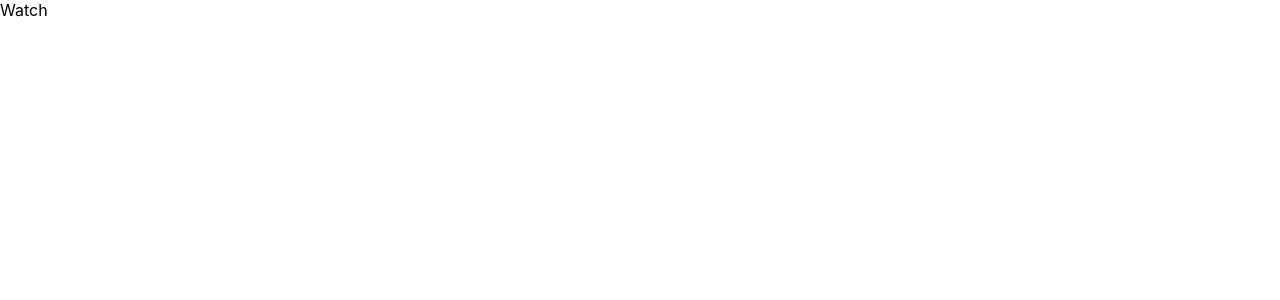
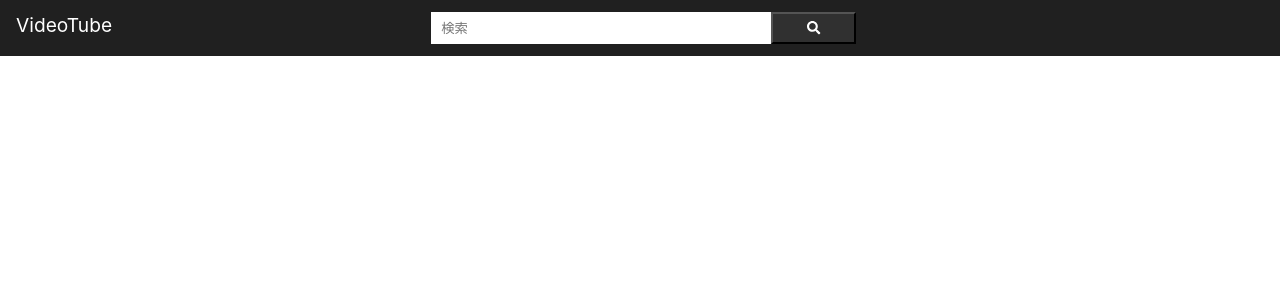
Before and after one commit to Yamashita-Yoshimasa/YouTube-clone-app, a React (Create React App) app in the folder youtube-react/: page /Watch in a window 1280 px wide. Shown: the top 300 px of the page. Built offline with nearby package versions, Linux system fonts and the light colour scheme.

Commit message:
globalState追加

```diff
--- a/youtube-react/package.json
+++ b/youtube-react/package.json
@@ -3,9 +3,14 @@
   "version": "0.1.0",
   "private": true,
   "dependencies": {
+    "@fortawesome/fontawesome-svg-core": "^1.2.32",
+    "@fortawesome/free-solid-svg-icons": "^5.15.1",
+    "@fortawesome/react-fontawesome": "^0.1.14",
     "@testing-library/jest-dom": "^5.11.4",
     "@testing-library/react": "^11.1.0",
     "@testing-library/user-event": "^12.1.10",
+    "axios": "^0.21.1",
+    "node-sass": "4.14.1",
     "react": "^17.0.1",
     "react-dom": "^17.0.1",
     "react-router-dom": "^5.2.0",
--- a/youtube-react/src/App.js
+++ b/youtube-react/src/App.js
@@ -2,7 +2,7 @@
 import { BrowserRouter as Router, Route, Switch } from 'react-router-dom'
 import Top from './page/Top';
 import Search from './page/Search';
-import {Watch} from './page/Watch';
+import Watch from './page/Watch';
 
 function App() {
   return (
--- /dev/null
+++ b/youtube-react/src/components/Header/Header.js
@@ -0,0 +1,23 @@
+import { faSearch } from '@fortawesome/free-solid-svg-icons'
+import { FontAwesomeIcon } from '@fortawesome/react-fontawesome'
+import {Link} from 'react-router-dom'
+import React from 'react'
+import Style from './Header.module.scss'
+
+const Header = () => {
+    return (
+        <div className={Style.header}>
+            <div className={Style.item}>
+                <Link to='/'>VideoTube</Link>
+            </div>
+            <div className={Style.item}>
+                <form>
+                    <input type="text" placeholder="検索"/>
+                    <button type="submit"><FontAwesomeIcon icon={faSearch} /></button>
+                </form>
+            </div>
+        </div>
+    )
+}
+
+export default Header
--- /dev/null
+++ b/youtube-react/src/components/Header/Header.module.scss
@@ -0,0 +1,44 @@
+.header {
+    position: fixed;
+    left: 0;
+    top: 0;
+    display: flex;
+    height: 56px;
+    width: 100%;
+    background-color: #202020;
+    a {
+        color: white;
+        font-size: 1.2rem;
+        line-height: 50px;
+        padding-left: 1rem;
+        text-decoration: none;
+
+    }
+    .item {
+        &:first-child{
+            flex-grow: 1;
+        }
+        &:last-child{
+            flex-grow: 2;
+        }
+    }
+    form {
+        width: 50%;
+        height: 32px;
+        display: flex;
+        margin: 12px 0;
+        input {
+            width: 80%;
+            text-indent: 0.5rem;
+            border: #121212;
+            background-color: #fff;
+            color:white;
+        }
+        button {
+            width: 20%;
+            background: #303030;
+            color: white;
+            background-color: #303030;
+        }
+    }
+}
--- /dev/null
+++ b/youtube-react/src/components/Layout/Layout.js
@@ -0,0 +1,13 @@
+import React from 'react'
+import Header from '../Header/Header'
+
+const Layout = ({children}) => {
+    return (
+        <div>
+            <Header />
+            {children}
+        </div>
+    )
+}
+
+export default Layout
--- a/youtube-react/src/index.js
+++ b/youtube-react/src/index.js
@@ -3,10 +3,13 @@
 import './index.css';
 import App from './App';
 import reportWebVitals from './reportWebVitals';
+import {StoreProvider} from './store/index'
 
 ReactDOM.render(
   <React.StrictMode>
+  <StoreProvider>
     <App />
+  </StoreProvider>
   </React.StrictMode>,
   document.getElementById('root')
 );
--- a/youtube-react/src/page/Search.js
+++ b/youtube-react/src/page/Search.js
@@ -1,11 +1,12 @@
 import React from 'react'
+import Layout from '../components/Layout/Layout'
 
 
 const Search = () => {
     return (
-        <div>
+        <Layout>
             search
-        </div>
+        </Layout>
     )
 }
 
--- a/youtube-react/src/page/Top.js
+++ b/youtube-react/src/page/Top.js
@@ -1,10 +1,22 @@
-import React from 'react'
+import React,{useEffect,useContext} from 'react'
+import Layout from '../components/Layout/Layout'
+import {fetchPopularData} from '../apis/index'
+import { Store } from '../store/index'
 
 const Top = () => {
+    const { globalState, setGlobalState } = useContext(Store)
+
+    useEffect(()=> {
+        fetchPopularData().then((res) => {
+            console.log('data',res)
+            setGlobalState({type: 'SET_POPULAR', payload: {popular: res.data.items}})
+        })
+    // eslint-disable-next-line react-hooks/exhaustive-deps
+    },[])
     return (
-        <div>
+        <Layout>
             top page
-        </div>
+        </Layout>
     )
 }
 export default Top;
--- a/youtube-react/src/page/Watch.js
+++ b/youtube-react/src/page/Watch.js
@@ -1,9 +1,14 @@
 import React from 'react'
+import Layout from '../components/Layout/Layout'
+import { FontAwesomeIcon } from '@fortawesome/react-fontawesome'
+import { faCoffee } from '@fortawesome/free-solid-svg-icons'
 
-export const Watch = () => {
+const Watch = () => {
     return (
-        <div>
+        <Layout>
             Watch
-        </div>
+        </Layout>
     )
 }
+
+export default Watch;
--- /dev/null
+++ b/youtube-react/src/store/index.js
@@ -0,0 +1,26 @@
+import React, { createContext,useReducer } from 'react'
+
+const initialState = {
+    popular: []
+}
+
+const reducer = (state, action) => {
+    switch(action.type) {
+        case 'SET_POPULAR':
+            return { popular: action.payload.popular }
+        default:
+            return state
+    }
+}
+
+export const Store = createContext({
+    globalState: initialState,
+    setGlobalState: () => null
+})
+
+export const StoreProvider = ({children}) => {
+    const [globalState, setGlobalState] = useReducer(reducer, initialState)
+    return (
+        <Store.Provider value={{ globalState, setGlobalState }}>{children}</Store.Provider>
+    )
+}
```
Also changed, not shown: 2 other files (tests, documents, lock files or other folders).
